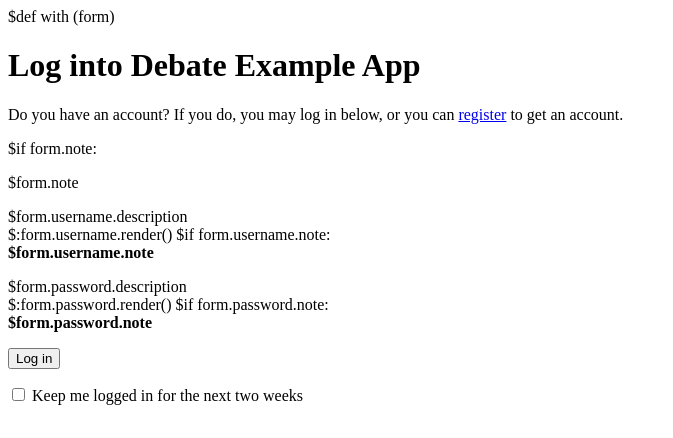
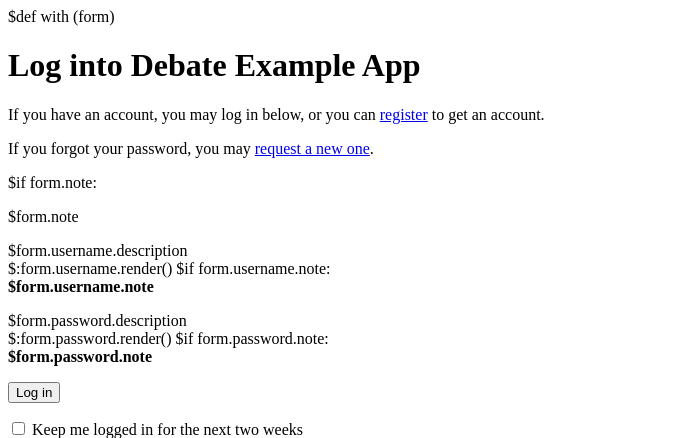
Before and after one commit to foxbunny/acl.py, a Python web app: template debate_example_app/templates/login_page.html in a window 1280 px wide. Shown: the top 438 px of the page, without its empty margins (0-673 px from the left). Run offline with Jinja, Linux system fonts and the light colour scheme; the template is opened without the code that fills it, so the values that code supplies are empty.

Commit message:
Added note about resetting password to login page

```diff
--- a/debate_example_app/templates/login_page.html
+++ b/debate_example_app/templates/login_page.html
@@ -3,7 +3,11 @@
 <h1>Log into Debate Example App</h1>
 
 <p>
-Do you have an account? If you do, you may log in below, or you can <a href="/register">register</a> to get an account.<br />
+If you have an account, you may log in below, or you can <a href="/register">register</a> to get an account.<br />
+</p>
+
+<p>
+If you forgot your password, you may <a href="/reset_password">request a new one</a>.
 </p>
 
 $if form.note:
```
